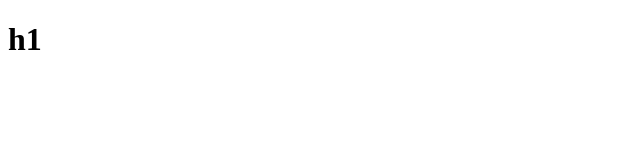
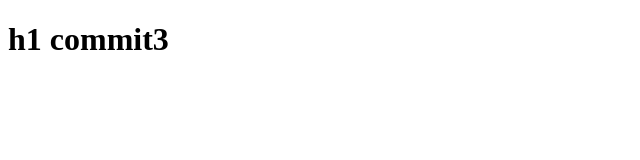
Before and after one commit to ytsai0023/092501, a plain HTML site: page index.html in a window 1280 px wide. Shown: the whole page, without its empty margins (0-640 px from the left). Drawn offline with Linux system fonts and the light colour scheme.

Commit message:
Update index.html

```diff
--- a/index.html
+++ b/index.html
@@ -6,6 +6,6 @@
     <title>Document</title>
   </head>
   <body>
-    <h1>h1</h1>
+    <h1>h1 commit3</h1>
   </body>
 </html>
```
